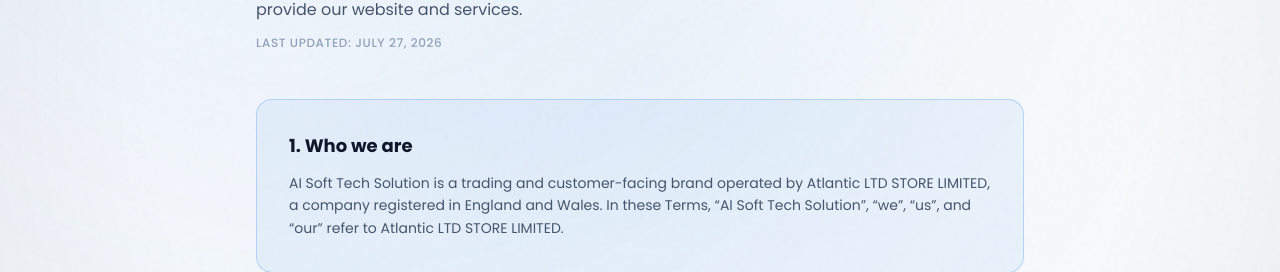
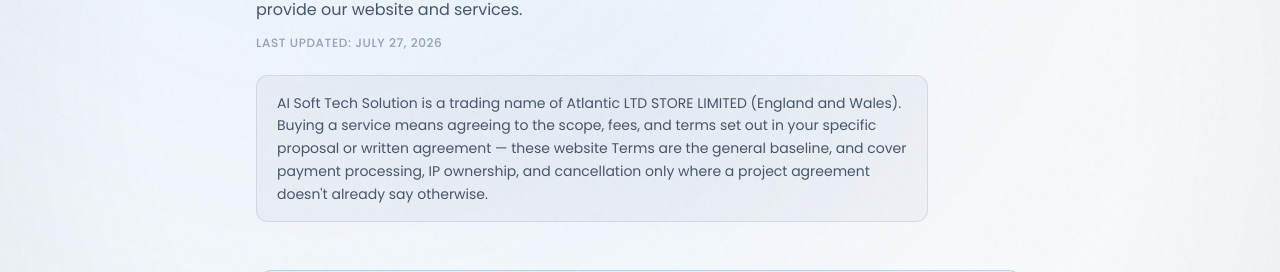
Before and after one commit to imtiazai004/My-Website, a React (Vite) app: page /terms in a window 1280 px wide. Shown: the part 328-600 px from the top of the page. Built offline with nearby package versions, Linux system fonts and the light colour scheme; no server answers; the database is empty.

Commit message:
Add GEO answer block to /terms page
Added a new answer section explaining the trading name and agreement terms.

```diff
--- a/src/components/TermsAndConditions.tsx
+++ b/src/components/TermsAndConditions.tsx
@@ -17,6 +17,7 @@
       title="Terms & Conditions"
       description={`These Terms explain who operates ${BUSINESS.brandName} and the basis on which we provide our website and services.`}
       lastUpdated="July 27, 2026"
+      answer={`${BUSINESS.brandName} is a trading name of ${BUSINESS.legalCompanyName} (England and Wales). Buying a service means agreeing to the scope, fees, and terms set out in your specific proposal or written agreement — these website Terms are the general baseline, and cover payment processing, IP ownership, and cancellation only where a project agreement doesn't already say otherwise.`}
     >
       <LegalSection title="1. Who we are" highlighted>
         <p>
```
